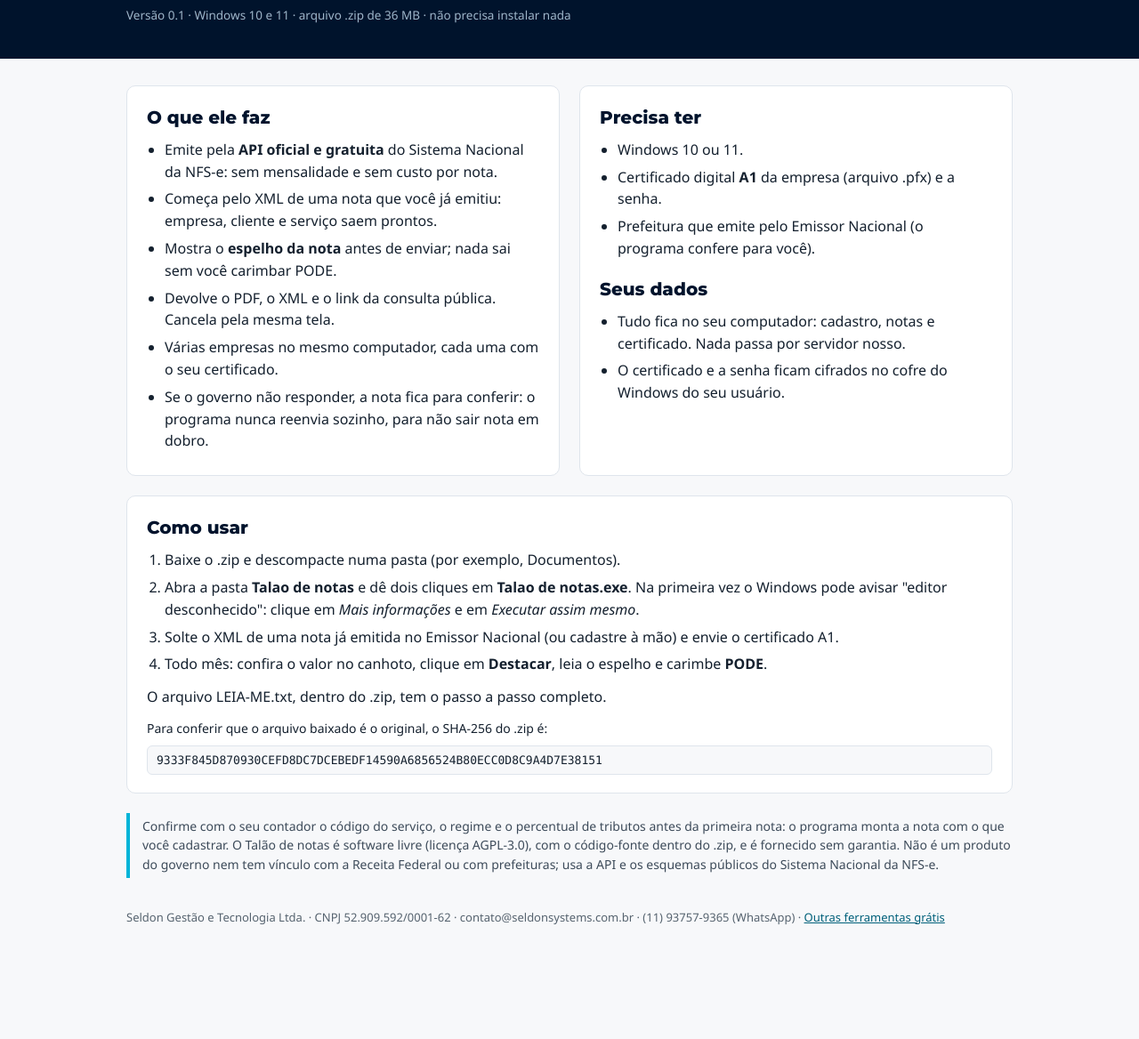
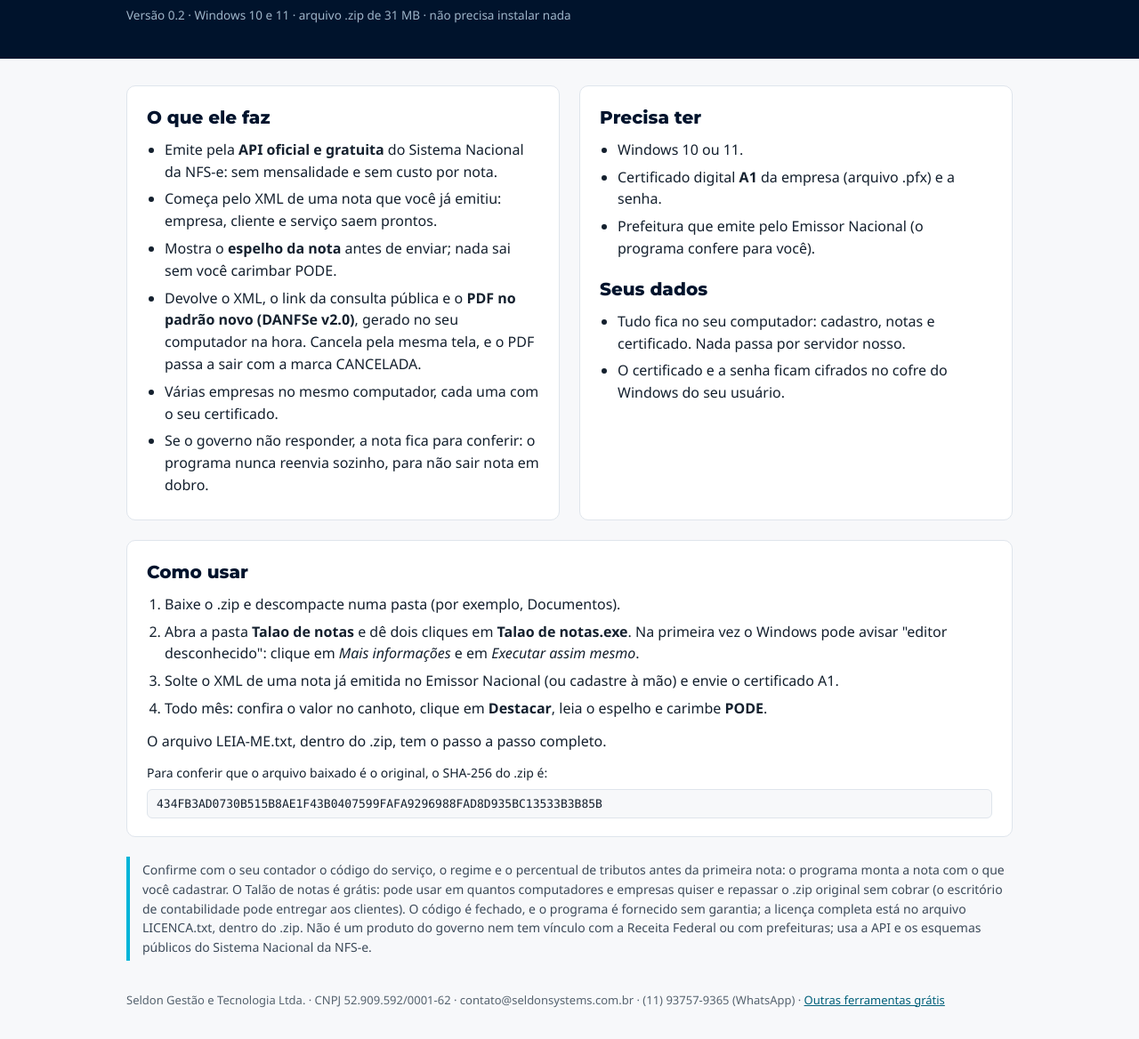
Before and after one commit to ronaldopimentel-21/ferramentas-contador, a plain HTML site: page vitrine/talao-de-notas.html in a window 1280 px wide. Shown: the part 398-1566 px from the top of the page at 89% size. Before the commit the page ends 1473 px from the top, so only its background shows below. Drawn offline with Linux system fonts and the light colour scheme.

Commit message:
feat: pagina do Talao de notas na versao 0.2 (gratis, codigo fechado, DANFSe v2.0)

```diff
--- a/vitrine/talao-de-notas.html
+++ b/vitrine/talao-de-notas.html
@@ -2,7 +2,7 @@
 <html lang="pt-BR"><head><meta charset="utf-8">
 <meta name="viewport" content="width=device-width, initial-scale=1">
 <title>Talão de notas · emissor grátis de NFS-e Nacional · Seldon</title>
-<meta name="description" content="Programa grátis para Windows que emite NFS-e pelo Emissor Nacional com o certificado A1 da empresa. Nota do mês preenchida, espelho antes de enviar, tudo no seu computador. Código aberto.">
+<meta name="description" content="Programa grátis para Windows que emite NFS-e pelo Emissor Nacional com o certificado A1 da empresa. Nota do mês preenchida, espelho antes de enviar, tudo no seu computador. PDF no padrão DANFSe v2.0.">
 <link rel="icon" href="img/favicon-64.png">
 <style>
 @font-face{font-family:M;src:url(fontes/montserrat-medium.woff) format("woff");font-weight:500}
@@ -50,7 +50,7 @@ footer{font-size:13px;color:#56636f;padding:24px 0 34px}
 <h1>Talão de notas: a NFS-e do mês em dois minutos, direto do seu computador.</h1>
 <p>Programa grátis para Windows que emite a nota de serviço pelo Emissor Nacional com o certificado A1 da empresa. A nota que se repete vem preenchida: você confere o valor, lê o espelho e carimba PODE.</p>
 <a class="btn" data-conta="baixar-talao" href="https://drive.google.com/file/d/1IJYrM9i6aARnLP2Kcm0pfTQta4_jqnaQ/view?usp=sharing" rel="noopener">Baixar o Talão de notas</a>
-<div class="peso">Versão 0.1 · Windows 10 e 11 · arquivo .zip de 36 MB · não precisa instalar nada</div>
+<div class="peso">Versão 0.2 · Windows 10 e 11 · arquivo .zip de 31 MB · não precisa instalar nada</div>
 </div>
 <div aria-hidden="true">
 <div class="canhoto"><div class="folha"><div class="quem">CLIENTE DE TODO MÊS LTDA</div><div class="serv">080201 · ISS não retido · novembro/2026</div><div class="valor">R$ 4.500,00</div><span class="carimbo">PODE</span></div>
@@ -63,7 +63,7 @@ footer{font-size:13px;color:#56636f;padding:24px 0 34px}
 <li>Emite pela <b>API oficial e gratuita</b> do Sistema Nacional da NFS-e: sem mensalidade e sem custo por nota.</li>
 <li>Começa pelo XML de uma nota que você já emitiu: empresa, cliente e serviço saem prontos.</li>
 <li>Mostra o <b>espelho da nota</b> antes de enviar; nada sai sem você carimbar PODE.</li>
-<li>Devolve o PDF, o XML e o link da consulta pública. Cancela pela mesma tela.</li>
+<li>Devolve o XML, o link da consulta pública e o <b>PDF no padrão novo (DANFSe v2.0)</b>, gerado no seu computador na hora. Cancela pela mesma tela, e o PDF passa a sair com a marca CANCELADA.</li>
 <li>Várias empresas no mesmo computador, cada uma com o seu certificado.</li>
 <li>Se o governo não responder, a nota fica para conferir: o programa nunca reenvia sozinho, para não sair nota em dobro.</li>
 </ul></section>
@@ -85,9 +85,9 @@ footer{font-size:13px;color:#56636f;padding:24px 0 34px}
 </ol>
 <p style="margin:12px 0 0">O arquivo LEIA-ME.txt, dentro do .zip, tem o passo a passo completo.</p>
 <p style="margin:12px 0 0;font-size:14px">Para conferir que o arquivo baixado é o original, o SHA-256 do .zip é:</p>
-<div class="hash">9333F845D870930CEFD8DC7DCEBEDF14590A6856524B80ECC0D8C9A4D7E38151</div>
+<div class="hash">434FB3AD0730B515B8AE1F43B0407599FAFA9296988FAD8D935BC13533B3B85B</div>
 </section>
-<p class="limite">Confirme com o seu contador o código do serviço, o regime e o percentual de tributos antes da primeira nota: o programa monta a nota com o que você cadastrar. O Talão de notas é software livre (licença AGPL-3.0), com o código-fonte dentro do .zip, e é fornecido sem garantia. Não é um produto do governo nem tem vínculo com a Receita Federal ou com prefeituras; usa a API e os esquemas públicos do Sistema Nacional da NFS-e.</p>
+<p class="limite">Confirme com o seu contador o código do serviço, o regime e o percentual de tributos antes da primeira nota: o programa monta a nota com o que você cadastrar. O Talão de notas é grátis: pode usar em quantos computadores e empresas quiser e repassar o .zip original sem cobrar (o escritório de contabilidade pode entregar aos clientes). O código é fechado, e o programa é fornecido sem garantia; a licença completa está no arquivo LICENCA.txt, dentro do .zip. Não é um produto do governo nem tem vínculo com a Receita Federal ou com prefeituras; usa a API e os esquemas públicos do Sistema Nacional da NFS-e.</p>
 </div></main>
 <footer><div class="wrap">Seldon Gestão e Tecnologia Ltda. · CNPJ 52.909.592/0001-62 · contato@seldonsystems.com.br · (11) 93757-9365 (WhatsApp) · <a href="./">Outras ferramentas grátis</a></div></footer>
 <script src="conta.js"></script>
```
Also changed, not shown: 1 other file.
